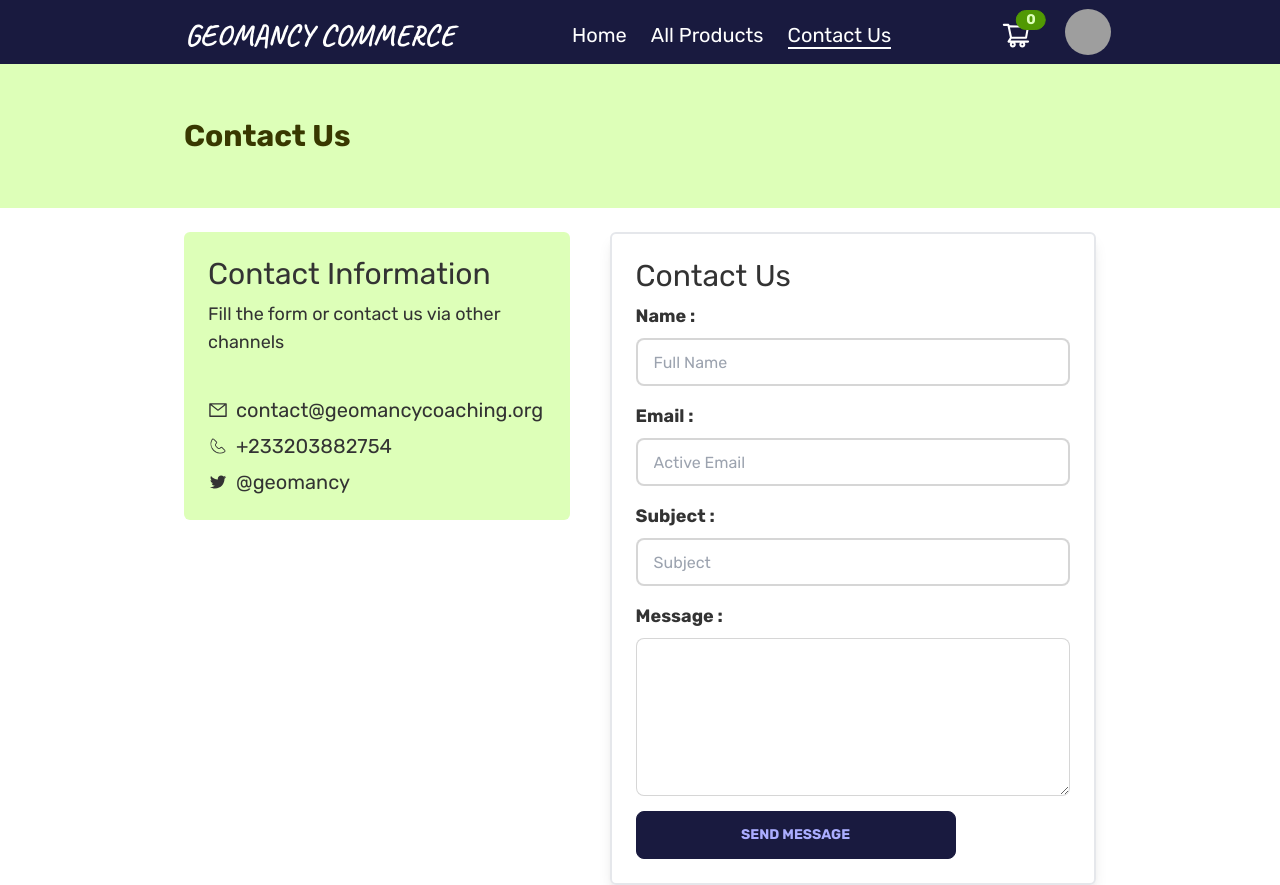
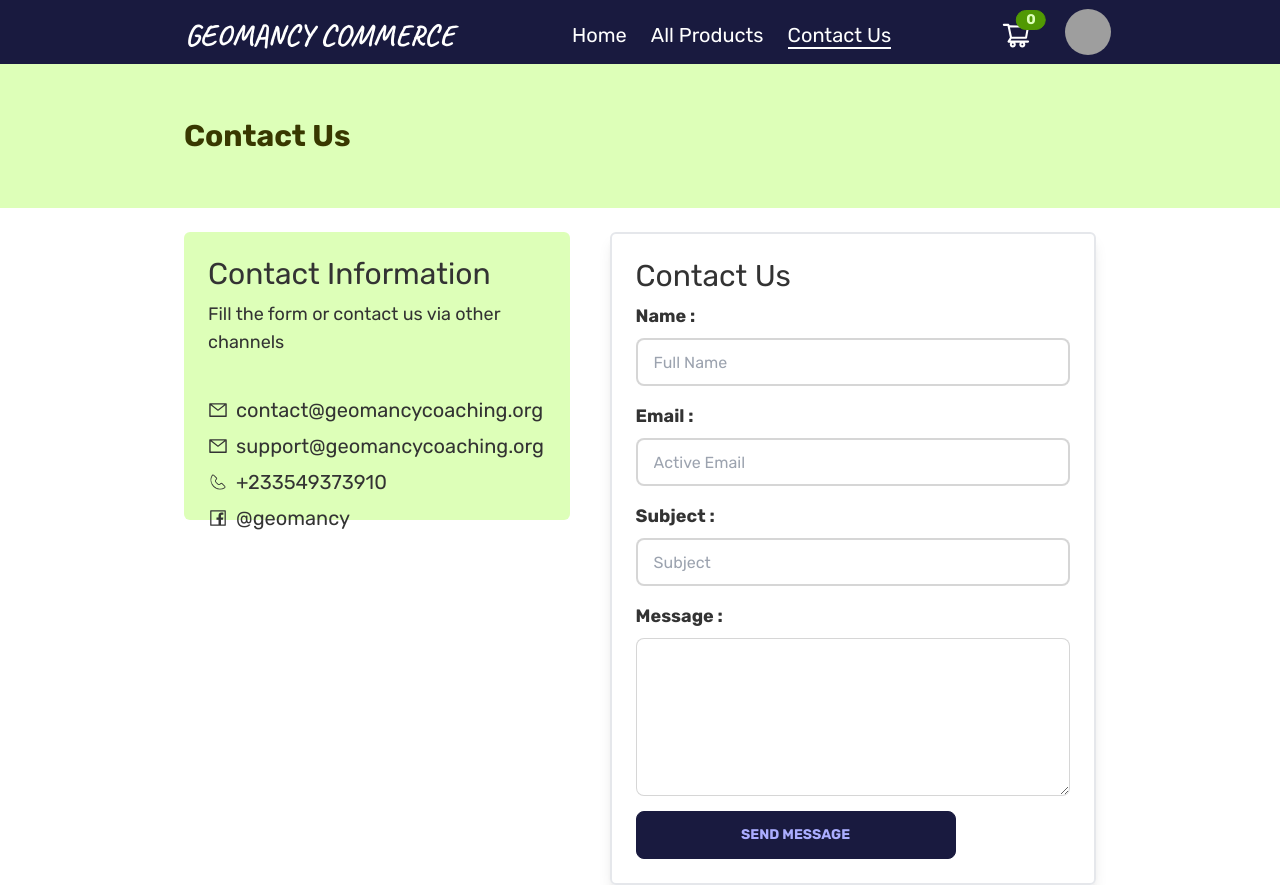
Before and after one commit to yorliabdulai/geomancy-commerce, a React (Vite) app: page /contact in a window 1280 px wide. Built offline with nearby package versions, Linux system fonts and the light colour scheme; no server answers; grey boxes are pictures that could not be loaded.

Commit message:
Refactor: Update contact information and add Facebook link in Contact component

```diff
--- a/src/pages/contact/Contact.jsx
+++ b/src/pages/contact/Contact.jsx
@@ -1,7 +1,7 @@
 import React, { useRef, useState } from "react";
 import { Header } from "../../components";
 import { CiPhone } from "react-icons/ci";
-import { AiOutlineMail, AiOutlineTwitter } from "react-icons/ai";
+import { AiOutlineMail, AiOutlineTwitter, AiOutlineFacebook } from "react-icons/ai";
 import emailjs from "@emailjs/browser";
 import { toast } from "react-toastify";
 
@@ -54,14 +54,20 @@ const Contact = () => {
                      contact@geomancycoaching.org
                      </a>
                   </div>
+                  <div className="flex items-center gap-2 my-2 md:text-xl">
+                     <AiOutlineMail />
+                     <a href="mailto: support@geomancycoaching.org?subject=Feedback&body=message">
+                     support@geomancycoaching.org
+                     </a>
+                  </div>
                   <div className="flex items-center gap-2  my-2 md:text-xl">
                      <CiPhone />
-                     <a href="tel:+91-123-12345">+233203882754</a>
+                     <a href="tel:+91-123-12345">+233549373910</a>
                   </div>
                   <div className="flex items-center gap-2 md:text-xl  my-2">
-                     <AiOutlineTwitter />
+                     <AiOutlineFacebook />
                      <a
-                        href=""
+                        href="https://m.facebook.com/profile.php?id=61564145274142&name=xhp_nt_"
                         rel="noreferrer"
                         target="_blank"
                      >
```
